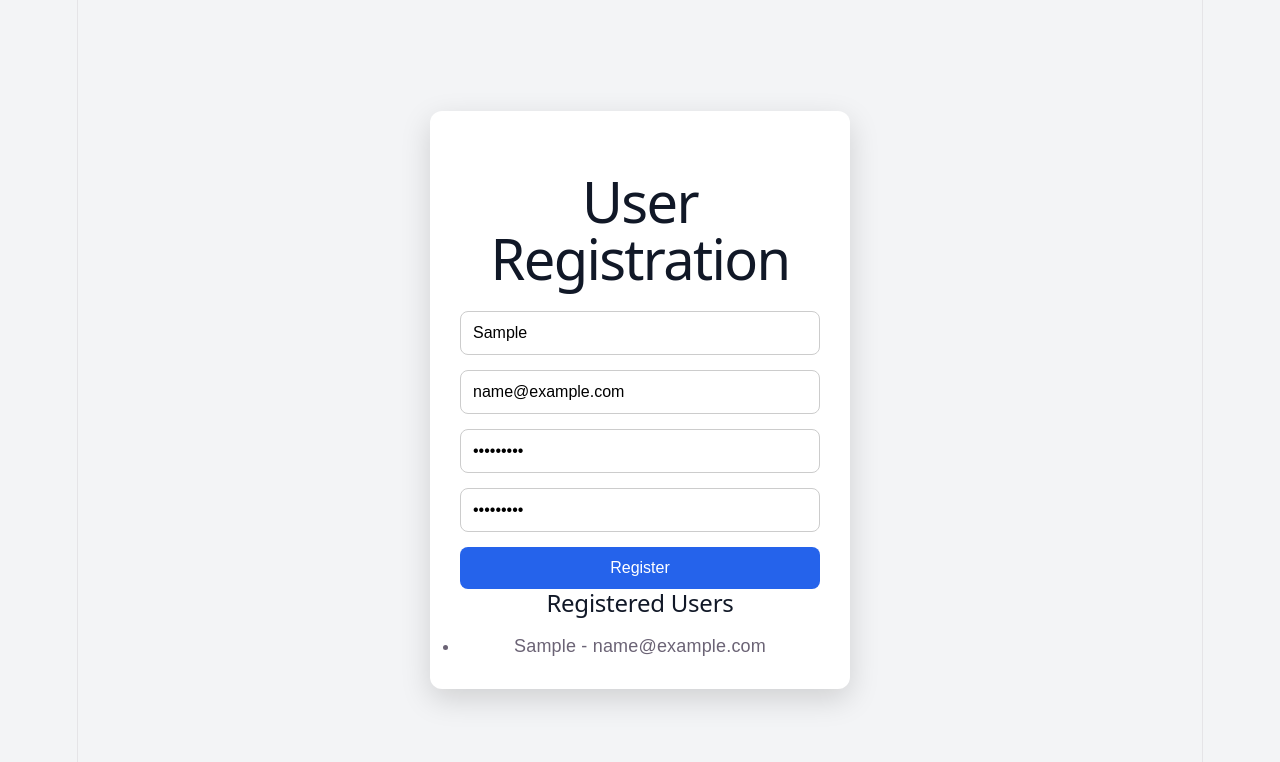
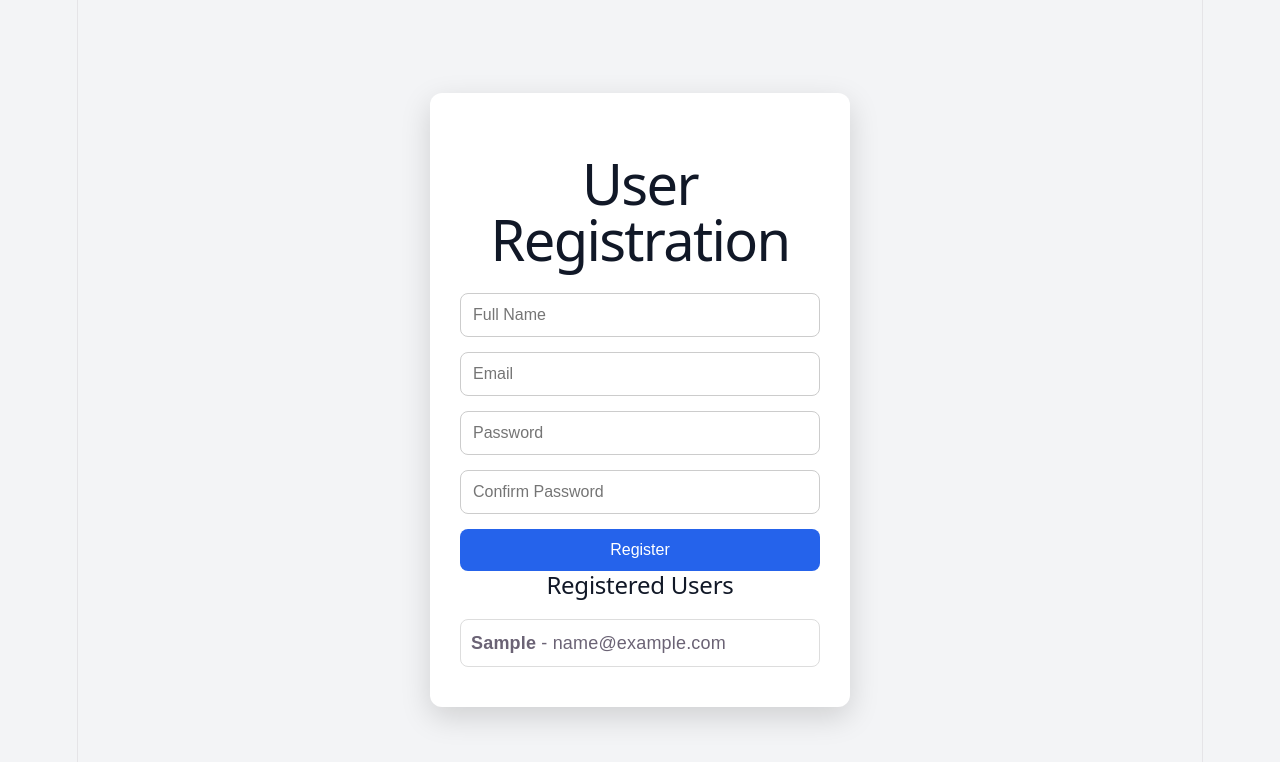
Before and after one commit to hafiz-1/User-registeration-form, a React (Vite) app: page / in a window 1280 px wide. Both pictures are taken after typing "Sample", "name@example.com", "Sample123", "Sample123" into the empty fields and a click on the button "Register". Shown: the top 762 px of the page. Built offline with nearby package versions, Linux system fonts and the light colour scheme.

Commit message:
validation updated

```diff
--- a/src/App.css
+++ b/src/App.css
@@ -106,12 +106,22 @@ button:hover{
 
 }
 
-.error{
+.error {
+    color: red;
+    font-size: 14px;
+    margin: 10px 0;
+}
 
-    color:red;
+.user-list {
+    list-style: none;
+    padding: 0;
+    margin-top: 20px;
+}
 
-    font-size:14px;
-
-    margin-bottom:10px;
-
+.user-list li {
+    padding: 10px;
+    margin-bottom: 10px;
+    border: 1px solid #ddd;
+    border-radius: 8px;
+    text-align: left;
 }
--- a/src/App.jsx
+++ b/src/App.jsx
@@ -39,17 +39,28 @@ function App() {
             return;
         }
 
-    setError("");
+        const emailExists = users.some(
+            (user) => user.email === email
+        );
+
+        if (emailExists) {
+            setError("Email already registered");
+            return;
+        }
+
         const newUser = {
-
             name,
             email,
-
         };
 
         setUsers([...users, newUser]);
 
         setError("");
+
+        setName("");
+        setEmail("");
+        setPassword("");
+        setConfirmPassword("");
 
     }
 
@@ -101,13 +112,13 @@ function App() {
 
                 <h2>Registered Users</h2>
 
-        <ul>
+                <ul className="user-list">
 
                     {users.map((user, index) => (
 
                         <li key={index}>
 
-              {user.name} - {user.email}
+                            <strong>{user.name}</strong> - {user.email}
 
                         </li>
 
```
Lines whose indentation alone changed are shown as unchanged.
